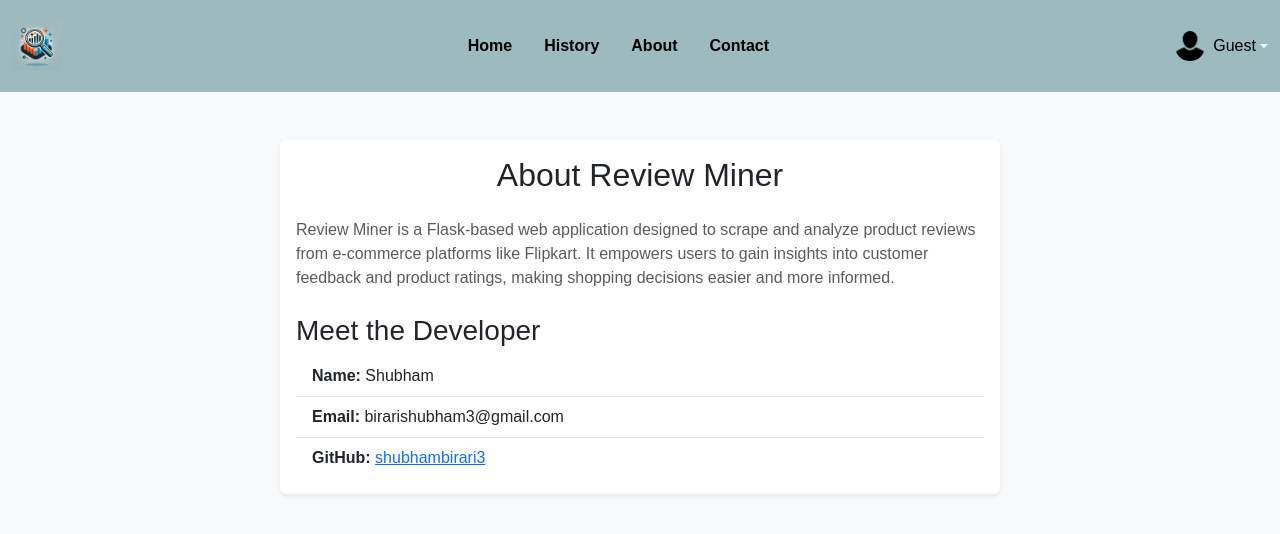
After one commit to shubhambirari3/Review_scraper_Flipkart, a Flask app: page /about in a window 1280 px wide. The commit adds this page. Shown: the top 534 px of the page. Run offline with Flask 2, Linux system fonts and the light colour scheme.

```diff
--- a/app.py
+++ b/app.py
@@ -1,5 +1,4 @@
-from flask import Flask, render_template, request, redirect, url_for, session
-from flask_jwt_extended import JWTManager
+from flask import Flask, render_template, request, redirect, url_for, session, Response
 from bs4 import BeautifulSoup
 import requests
 import sqlite3
@@ -10,14 +9,14 @@
 from dotenv import load_dotenv
 from urllib.parse import urlparse, urljoin
 import time
+from io import StringIO
+import csv
 
 # Load environment variables
 load_dotenv()
 
 app = Flask(__name__)
 app.secret_key = os.getenv('FLASK_SECRET_KEY')
-app.config['JWT_SECRET_KEY'] = os.getenv('JWT_SECRET_KEY')
-jwt = JWTManager(app)
 
 HEADERS = {
     'User-Agent': 'Mozilla/5.0 (Windows NT 10.0; Win64; x64) AppleWebKit/537.36 (KHTML, like Gecko) Chrome/91.0.4472.124 Safari/537.36',
@@ -26,16 +25,17 @@
 
 # Database initialization
 def init_db():
-    conn = sqlite3.connect('scraped_data.db')
-    c = conn.cursor()
-    c.execute('''CREATE TABLE IF NOT EXISTS users
-                 (id INTEGER PRIMARY KEY, username TEXT UNIQUE, password TEXT)''')
-    c.execute('''CREATE TABLE IF NOT EXISTS reviews
-                 (id INTEGER PRIMARY KEY, user_id INTEGER, product TEXT, site TEXT, name TEXT, rating INTEGER,
-                  comment_head TEXT, comment TEXT, reviewed_on TEXT, scraped_at TIMESTAMP,
-                  FOREIGN KEY(user_id) REFERENCES users(id))''')
-    conn.commit()
-    conn.close()
+    with sqlite3.connect('scraped_data.db') as conn:
+        c = conn.cursor()
+        c.execute('''CREATE TABLE IF NOT EXISTS users
+                     (id INTEGER PRIMARY KEY, username TEXT UNIQUE, password TEXT)''')
+        c.execute('''CREATE TABLE IF NOT EXISTS reviews
+                     (id INTEGER PRIMARY KEY, user_id INTEGER, product TEXT, site TEXT, name TEXT, rating INTEGER,
+                      comment_head TEXT, comment TEXT, reviewed_on TEXT, scraped_at TIMESTAMP,
+                      FOREIGN KEY(user_id) REFERENCES users(id))''')
+        c.execute('''CREATE TABLE IF NOT EXISTS contacts
+                     (id INTEGER PRIMARY KEY, name TEXT, email TEXT, message TEXT, submitted_at TIMESTAMP)''')
+        conn.commit()
 
 init_db()
 
@@ -54,11 +54,10 @@
 @app.before_request
 def load_user():
     if 'user_id' in session:
-        conn = sqlite3.connect('scraped_data.db')
-        c = conn.cursor()
-        c.execute('SELECT id, username FROM users WHERE id = ?', (session['user_id'],))
-        user_data = c.fetchone()
-        conn.close()
+        with sqlite3.connect('scraped_data.db') as conn:
+            c = conn.cursor()
+            c.execute('SELECT id, username FROM users WHERE id = ?', (session['user_id'],))
+            user_data = c.fetchone()
         if user_data:
             request.current_user = User(user_data[0], user_data[1])
         else:
@@ -67,7 +66,7 @@
         request.current_user = None
 
 # Scrape reviews function for Flipkart
-def scrape_reviews(all_reviews_url, num_reviews, product_name, site):
+def scrape_reviews(all_reviews_url, num_reviews, product_name):
     reviews = []
     page_url = all_reviews_url
     base_url = 'https://www.flipkart.com'
@@ -90,7 +89,7 @@
                 break
             review = {}
             review['Product'] = product_name
-            review['Site'] = site
+            review['Site'] = 'flipkart'
             review['Name'] = container.find('p', class_='AwS1CA').text if container.find('p', class_='AwS1CA') else 'Anonymous'
             rating_text = container.find('div', class_='XQDdHH').text if container.find('div', class_='XQDdHH') else 'N/A'
             review['Rating'] = int(rating_text[0]) if rating_text != 'N/A' and rating_text[0].isdigit() else 0
@@ -104,42 +103,6 @@
         next_href = next_button['href'] if next_button and next_button.get('href') else None
         page_url = urljoin(base_url, next_href) if next_href else None
         time.sleep(1)  # Delay to avoid rate limits
-
-    return reviews
-
-# Scrape reviews function for Amazon from product detail page
-def scrape_amazon_reviews(product_url, site):
-    try:
-        response = requests.get(product_url, headers=HEADERS)
-        response.raise_for_status()
-    except requests.exceptions.RequestException as e:
-        raise Exception(f"Error fetching product page: {str(e)}")
-
-    soup = BeautifulSoup(response.text, 'html.parser')
-    review_section = soup.find('div', class_='card-padding')
-    if not review_section:
-        return []
-
-    # Find all review items within the card-padding section
-    review_containers = review_section.find_all('li', attrs={'data-hook': 'review'})
-    reviews = []
-
-    for container in review_containers:
-        review = {}
-        review['Product'] = soup.title.text.split(":")[-1].strip()[:50]
-        review['Site'] = site
-        name_tag = container.find('span', class_='a-profile-name')
-        review['Name'] = name_tag.text.strip() if name_tag else 'Anonymous'
-        rating_tag = container.find('i', attrs={'data-hook': 'review-star-rating'})
-        rating_text = rating_tag.find('span', class_='a-icon-alt').text if rating_tag else 'N/A'
-        review['Rating'] = int(float(rating_text.split()[0])) if rating_text != 'N/A' and rating_text[0].isdigit() else 0
-        heading_tag = container.find('a', attrs={'data-hook': 'review-title'})
-        review['CommentHead'] = heading_tag.find('span').text.strip() if heading_tag and heading_tag.find('span') else 'No Heading'
-        comment_tag = container.find('span', attrs={'data-hook': 'review-body'})
-        review['Comment'] = comment_tag.text.strip() if comment_tag else 'No Comment'
-        date_tag = container.find('span', attrs={'data-hook': 'review-date'})
-        review['Reviewed On'] = date_tag.text.strip() if date_tag else 'Unknown Date'
-        reviews.append(review)
 
     return reviews
 
@@ -169,11 +132,10 @@
     if request.method == 'POST':
         username = request.form['username']
         password = request.form['password']
-        conn = sqlite3.connect('scraped_data.db')
-        c = conn.cursor()
-        c.execute('SELECT id, username, password FROM users WHERE username = ?', (username,))
-        user = c.fetchone()
-        conn.close()
+        with sqlite3.connect('scraped_data.db') as conn:
+            c = conn.cursor()
+            c.execute('SELECT id, username, password FROM users WHERE username = ?', (username,))
+            user = c.fetchone()
         if user and check_password_hash(user[2], password):
             session['user_id'] = user[0]
             return redirect(url_for('index'))
@@ -189,19 +151,17 @@
         if password != password2:
             return render_template('signup.html', error='Passwords do not match', current_user=request.current_user)
         hashed_password = generate_password_hash(password)
-        conn = sqlite3.connect('scraped_data.db')
-        c = conn.cursor()
-        try:
-            c.execute('INSERT INTO users (username, password) VALUES (?, ?)', (username, hashed_password))
-            conn.commit()
-            c.execute('SELECT id FROM users WHERE username = ?', (username,))
-            user_id = c.fetchone()[0]
-            session['user_id'] = user_id
-            return redirect(url_for('index'))
-        except sqlite3.IntegrityError:
-            return render_template('signup.html', error='Username already exists', current_user=request.current_user)
-        finally:
-            conn.close()
+        with sqlite3.connect('scraped_data.db') as conn:
+            c = conn.cursor()
+            try:
+                c.execute('INSERT INTO users (username, password) VALUES (?, ?)', (username, hashed_password))
+                conn.commit()
+                c.execute('SELECT id FROM users WHERE username = ?', (username,))
+                user_id = c.fetchone()[0]
+                session['user_id'] = user_id
+                return redirect(url_for('index'))
+            except sqlite3.IntegrityError:
+                return render_template('signup.html', error='Username already exists', current_user=request.current_user)
     return render_template('signup.html', current_user=request.current_user)
 
 @app.route('/logout')
@@ -214,66 +174,56 @@
     if not request.current_user:
         return redirect(url_for('login'))
     product_url = request.form['product_url']
-    num_reviews = min(int(request.form['num_reviews']), 100)
+    try:
+        num_reviews = min(int(request.form['num_reviews']), 100)
+        if num_reviews <= 0:
+            raise ValueError("Number of reviews must be positive.")
+    except ValueError:
+        return render_template('index.html', error="Number of reviews must be a valid positive integer.", current_user=request.current_user)
+
+    if not product_url.startswith('https://www.flipkart.com/') or '/p/' not in product_url:
+        return render_template('index.html', error="Invalid Flipkart product URL. Please provide a valid product page URL.", current_user=request.current_user)
 
     parsed = urlparse(product_url)
-    domain = parsed.netloc.lower()
-    if 'flipkart.com' in domain:
-        site = 'flipkart'
-    elif 'amazon.in' in domain:
-        site = 'amazon'
-    else:
-        return render_template('index.html', error="Unsupported URL. Please provide a Flipkart or Amazon product URL.", current_user=request.current_user)
+    path_parts = parsed.path.split('/')
+    if len(path_parts) < 3 or path_parts[2] != 'p':
+        return render_template('index.html', error="Invalid Flipkart product URL. URL must contain '/p/' indicating a product page.", current_user=request.current_user)
+    slug = path_parts[1]
+    product_name_full = slug.replace('-', ' ')
+    product_name = ' '.join(product_name_full.split()[:10])
+    reviews_url = product_url.replace('/p/', '/product-reviews/')
 
-    if site == 'flipkart':
-        if not product_url.startswith('https://www.flipkart.com/') or '/p/' not in product_url:
-            return render_template('index.html', error="Invalid Flipkart product URL. Please provide a valid product page URL.", current_user=request.current_user)
-        path_parts = parsed.path.split('/')
-        if len(path_parts) < 3 or path_parts[2] != 'p':
-            return render_template('index.html', error="Invalid Flipkart product URL. URL must contain '/p/' indicating a product page.", current_user=request.current_user)
-        slug = path_parts[1]
-        product_name_full = slug.replace('-', ' ')
-        product_name = ' '.join(product_name_full.split()[:10])
-        reviews_url = product_url.replace('/p/', '/product-reviews/')
-        try:
-            reviews = scrape_reviews(reviews_url, num_reviews, product_name, site)
-        except Exception as e:
-            return render_template('index.html', error=str(e), current_user=request.current_user)
-    elif site == 'amazon':
-        try:
-            reviews = scrape_amazon_reviews(product_url, site)
-        except Exception as e:
-            return render_template('index.html', error=str(e), current_user=request.current_user)
+    try:
+        reviews = scrape_reviews(reviews_url, num_reviews, product_name)
+    except Exception as e:
+        return render_template('index.html', error=str(e), current_user=request.current_user)
 
     if not reviews:
-        message = "Amazon restricts access to all reviews. Search for this product on Flipkart to see more reviews." if site == 'amazon' else "No reviews found for this product."
-        return render_template('results.html', reviews=[], product="", site=site, avg_rating=0, sort_by="", current_user=request.current_user, message=message)
+        return render_template('results.html', reviews=[], product=product_name, site='flipkart', avg_rating=0, sort_by="", current_user=request.current_user, message="No reviews found for this product.")
 
-    conn = sqlite3.connect('scraped_data.db')
-    c = conn.cursor()
-    for review in reviews:
-        c.execute('''INSERT INTO reviews (user_id, product, site, name, rating, comment_head, comment, reviewed_on, scraped_at)
-                     VALUES (?, ?, ?, ?, ?, ?, ?, ?, ?)''',
-                  (request.current_user.id, review['Product'], review['Site'], review['Name'], review['Rating'],
-                   review['CommentHead'], review['Comment'], review['Reviewed On'], datetime.now()))
-    conn.commit()
-    conn.close()
+    with sqlite3.connect('scraped_data.db') as conn:
+        c = conn.cursor()
+        for review in reviews:
+            c.execute('''INSERT INTO reviews (user_id, product, site, name, rating, comment_head, comment, reviewed_on, scraped_at)
+                         VALUES (?, ?, ?, ?, ?, ?, ?, ?, ?)''',
+                      (request.current_user.id, review['Product'], review['Site'], review['Name'], review['Rating'],
+                       review['CommentHead'], review['Comment'], review['Reviewed On'], datetime.now()))
+        conn.commit()
 
-    return redirect(url_for('results', product=reviews[0]['Product'], site=site))
+    return redirect(url_for('results', product=reviews[0]['Product']))
 
-@app.route('/results/<product>/<site>', methods=['GET'])
-def results(product, site):
+@app.route('/results/<product>', methods=['GET'])
+def results(product):
     if not request.current_user:
         return redirect(url_for('login'))
-    conn = sqlite3.connect('scraped_data.db')
-    c = conn.cursor()
-    c.execute('SELECT product, site, name, rating, comment_head, comment, reviewed_on FROM reviews WHERE user_id = ? AND product = ? AND site = ?',
-              (request.current_user.id, product, site))
-    reviews = [dict(zip(['Product', 'Site', 'Name', 'Rating', 'CommentHead', 'Comment', 'Reviewed On'], row)) for row in c.fetchall()]
-    conn.close()
+    with sqlite3.connect('scraped_data.db') as conn:
+        c = conn.cursor()
+        c.execute('SELECT product, site, name, rating, comment_head, comment, reviewed_on FROM reviews WHERE user_id = ? AND product = ?',
+                  (request.current_user.id, product))
+        reviews = [dict(zip(['Product', 'Site', 'Name', 'Rating', 'CommentHead', 'Comment', 'Reviewed On'], row)) for row in c.fetchall()]
 
     if not reviews:
-        return "No reviews found for this product", 404
+        return render_template('results.html', reviews=[], product=product, site='flipkart', avg_rating=0, sort_by="", current_user=request.current_user, message="No reviews found for this product.")
 
     sort_by = request.args.get('sort_by', '')
     if sort_by == 'rating_asc':
@@ -286,9 +236,85 @@
         reviews.sort(key=lambda x: parse_reviewed_on(x['Reviewed On']), reverse=True)
 
     avg_rating = sum(r['Rating'] for r in reviews) / len(reviews) if reviews else 0
-    message = "Amazon restricts access to all reviews. Search for this product on Flipkart to see more reviews." if site == 'amazon' else ""
-    return render_template('results.html', reviews=reviews, product=product, site=site, avg_rating=avg_rating,
-                           sort_by=sort_by, current_user=request.current_user, message=message)
+    return render_template('results.html', reviews=reviews, product=product, site='flipkart', avg_rating=avg_rating,
+                           sort_by=sort_by, current_user=request.current_user)
+
+@app.route('/history')
+def history():
+    if not request.current_user:
+        return redirect(url_for('login'))
+    with sqlite3.connect('scraped_data.db') as conn:
+        c = conn.cursor()
+        c.execute('SELECT DISTINCT product, site FROM reviews WHERE user_id = ? ORDER BY scraped_at DESC',
+                  (request.current_user.id,))
+        products = [dict(zip(['product', 'site'], row)) for row in c.fetchall()]
+        avg_ratings = {}
+        for p in products:
+            c.execute('SELECT AVG(rating) FROM reviews WHERE user_id = ? AND product = ?',
+                      (request.current_user.id, p['product']))
+            avg_rating = c.fetchone()[0]
+            avg_ratings[(p['product'], p['site'])] = avg_rating if avg_rating else 0.0
+    return render_template('history.html', products=products, avg_ratings=avg_ratings, current_user=request.current_user)
+
+@app.route('/download_csv/<product>')
+def download_csv(product):
+    if not request.current_user:
+        return redirect(url_for('login'))
+    with sqlite3.connect('scraped_data.db') as conn:
+        c = conn.cursor()
+        c.execute('SELECT product, site, name, rating, comment_head, comment, reviewed_on FROM reviews WHERE user_id = ? AND product = ?',
+                  (request.current_user.id, product))
+        reviews = [dict(zip(['Product', 'Site', 'Name', 'Rating', 'CommentHead', 'Comment', 'Reviewed On'], row)) for row in c.fetchall()]
+
+    if not reviews:
+        return render_template('results.html', reviews=[], product=product, site='flipkart', avg_rating=0, sort_by="", current_user=request.current_user, message="No reviews found for this product.")
+
+    si = StringIO()
+    cw = csv.writer(si)
+    cw.writerow(['Product', 'Site', 'Customer Name', 'Rating', 'Heading', 'Comment', 'Reviewed On'])
+    for review in reviews:
+        cw.writerow([review['Product'], review['Site'], review['Name'], review['Rating'], review['CommentHead'], review['Comment'], review['Reviewed On']])
+
+    output = si.getvalue()
+    si.close()
+
+    return Response(
+        output,
+        mimetype="text/csv",
+        headers={"Content-Disposition": f"attachment;filename={product}_reviews.csv"}
+    )
+
+@app.route('/about')
+def about():
+    return render_template('about.html', current_user=request.current_user)
+
+@app.route('/contact', methods=['GET', 'POST'])
+def contact():
+    if request.method == 'POST':
+        name = request.form.get('name')
+        email = request.form.get('email')
+        message = request.form.get('message')
+
+        # Basic validation
+        if not name or not email or not message:
+            return render_template('contact.html', error="All fields are required.", current_user=request.current_user)
+        if not re.match(r"[^@]+@[^@]+\.[^@]+", email):
+            return render_template('contact.html', error="Invalid email address.", current_user=request.current_user)
+        if len(name) > 100 or len(message) > 1000:
+            return render_template('contact.html', error="Name or message too long.", current_user=request.current_user)
+
+        try:
+            with sqlite3.connect('scraped_data.db') as conn:
+                c = conn.cursor()
+                c.execute('''INSERT INTO contacts (name, email, message, submitted_at)
+                             VALUES (?, ?, ?, ?)''',
+                          (name, email, message, datetime.now()))
+                conn.commit()
+            return render_template('contact.html', success="Your message has been sent successfully!", current_user=request.current_user)
+        except Exception as e:
+            return render_template('contact.html', error=f"An error occurred: {str(e)}", current_user=request.current_user)
+
+    return render_template('contact.html', current_user=request.current_user)
 
 if __name__ == '__main__':
     app.run(debug=True)
--- /dev/null
+++ b/templates/about.html
@@ -0,0 +1,24 @@
+{% extends "base.html" %}
+{% block title %}About - Review Miner{% endblock %}
+{% block content %}
+<div class="container mt-5">
+    <div class="row justify-content-center">
+        <div class="col-md-8">
+            <div class="card shadow-sm border-0">
+                <div class="card-body">
+                    <h2 class="card-title text-center mb-4">About Review Miner</h2>
+                    <p class="card-text text-muted">
+                        Review Miner is a Flask-based web application designed to scrape and analyze product reviews from e-commerce platforms like Flipkart. It empowers users to gain insights into customer feedback and product ratings, making shopping decisions easier and more informed.
+                    </p>
+                    <h3 class="mt-4">Meet the Developer</h3>
+                    <ul class="list-group list-group-flush">
+                        <li class="list-group-item"><strong>Name:</strong> Shubham</li>
+                        <li class="list-group-item"><strong>Email:</strong> birarishubham3@gmail.com</li>
+                        <li class="list-group-item"><strong>GitHub:</strong> <a href="https://github.com/shubhambirari3" target="_blank" class="text-primary">shubhambirari3</a></li>
+                    </ul>
+                </div>
+            </div>
+        </div>
+    </div>
+</div>
+{% endblock %}
--- a/templates/base.html
+++ b/templates/base.html
@@ -10,7 +10,7 @@
 </head>
 
 <body>
-    <nav class="navbar navbar-expand-lg navbar-dark" style="padding: 0;">
+    <nav class="navbar navbar-expand-lg navbar-dark py-3">
         <div class="container-fluid">
             <a class="navbar-brand" href="{{ url_for('index') }}" style="display: flex; align-items: center;">
                 <img src="{{ url_for('static', filename='images/reviewminerlogo.webp') }}" alt="Review Miner Logo" style="height: 50px; width: auto;">
@@ -28,10 +28,10 @@
                         <a class="nav-link fw-bold me-3" href="{{ url_for('history') }}">History</a>
                     </li>
                     <li class="nav-item">
-                        <a class="nav-link fw-bold me-3" href="#">About</a>
+                        <a class="nav-link fw-bold me-3" href="{{ url_for('about') }}">About</a>
                     </li>
                     <li class="nav-item">
-                        <a class="nav-link fw-bold me-3" href="#">Contact</a>
+                        <a class="nav-link fw-bold me-3" href="{{ url_for('contact') }}">Contact</a>
                     </li>
                 </ul>
             </div>
--- a/templates/history_result.html
+++ b/templates/history_result.html
@@ -2,7 +2,7 @@
 {% block title %}History Results - Review Miner{% endblock %}
 {% block content %}
 <div class="container mt-4">
-    <h2>{% if site == 'flipkart' %}Flipkart.com{% else %}Amazon.in{% endif %} | {{ product }} </h2>
+    <h2> Fipkart.com | {{ product }}</h2>
     <div class="mb-3">
         <p>Total Reviews: {{ reviews|length }} | Average Rating: {{ avg_rating|round(1) }} / 5</p>
         <form method="GET" class="d-flex flex-wrap gap-2">
@@ -13,7 +13,9 @@
                 <option value="date_asc" {% if sort_by == 'date_asc' %}selected{% endif %}>Reviewed On: Ascending</option>
                 <option value="date_desc" {% if sort_by == 'date_desc' %}selected{% endif %}>Reviewed On: Descending</option>
             </select>
-            <a href="{{ url_for('download_csv', product=product, site=site) }}" class="btn btn-success">Download CSV</a>
+            <div class="ms-auto">
+                <a href="{{ url_for('download_csv', product=product) }}" class="btn btn-success">Download CSV</a>
+            </div></div>
         </form>
     </div>
     <table class="table table-striped">
--- a/templates/results.html
+++ b/templates/results.html
@@ -2,7 +2,7 @@
 {% block title %}Results - Review Miner{% endblock %}
 {% block content %}
 <div class="container mt-4">
-    <h2> {% if site == 'flipkart' %}Flipkart.com{% else %}Amazon.in{% endif %} | {{ product }}</h2>
+    <h2>Fipkart.com | {{ product }}</h2>
     <div class="mb-3">
         <p>Total Reviews: {{ reviews|length }} | Average Rating: {{ avg_rating|round(1) }} / 5</p>
         <form method="GET" class="d-flex flex-wrap gap-2">
@@ -13,7 +13,7 @@
                 <option value="date_asc" {% if sort_by == 'date_asc' %}selected{% endif %}>Reviewed On: Ascending</option>
                 <option value="date_desc" {% if sort_by == 'date_desc' %}selected{% endif %}>Reviewed On: Descending</option>
             </select>
-            <a href="{{ url_for('download_csv', product=product, site=site) }}" class="btn btn-success">Download CSV</a>
+            <a href="{{ url_for('download_csv', product=product) }}" class="btn btn-success">Download CSV</a>
         </form>
     </div>
     <table class="table table-striped">
```
Also changed, not shown: templates/contact.html (added, +45 -0 lines), templates/history.html (+7 -7 lines), templates/index.html (+2 -5 lines), README.md, scraped_data.db, 1 other file.
